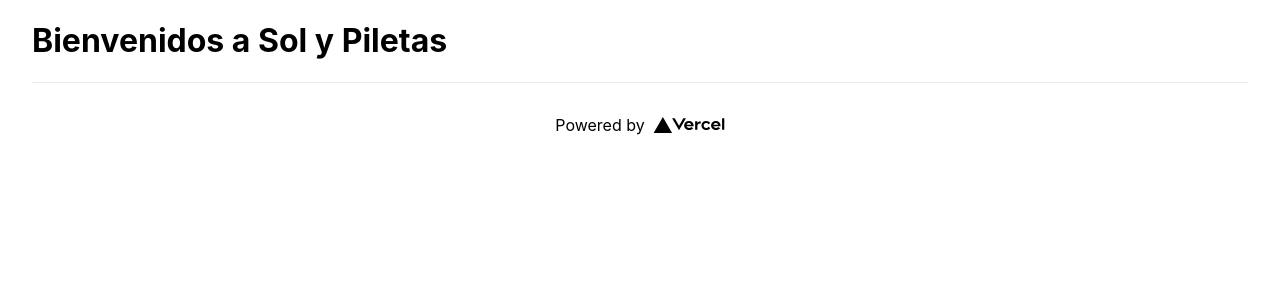
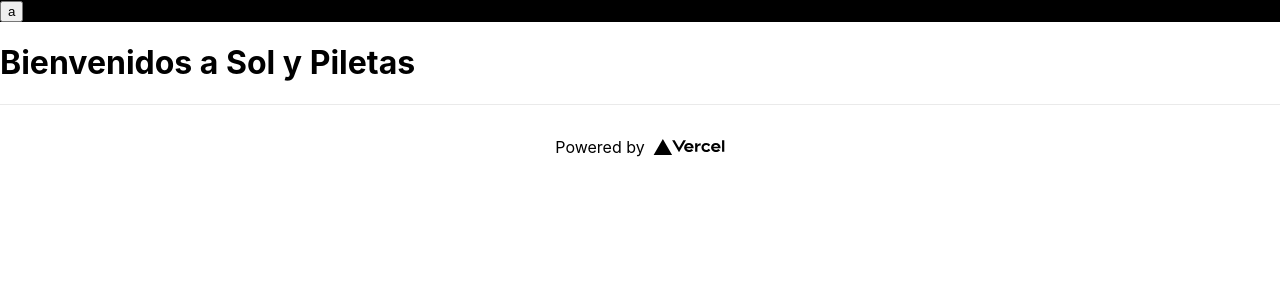
Before and after one commit to matiasfleitanico/imprendas, a Next.js app: page / in a window 1280 px wide. Shown: the top 300 px of the page. Built offline with nearby package versions, Linux system fonts and the light colour scheme.

Commit message:
se añadieron los componentes

```diff
--- a/pages/index.js
+++ b/pages/index.js
@@ -1,6 +1,7 @@
 import Head from 'next/head'
 import Image from 'next/image'
 import styles from '../styles/Home.module.css'
+import Header from '../public/componentes/presentacionales/header'
 
 export default function Home() {
   return (
@@ -9,6 +10,8 @@ export default function Home() {
         <title>Sol y Piletas</title>
         <link rel="icon" href="/favicon.ico" />
       </Head>
+      <Header/>
+
       <h1>
         Bienvenidos a Sol y Piletas
       </h1>
--- /dev/null
+++ b/public/componentes/presentacionales/header.js
@@ -0,0 +1,9 @@
+import styles from '../../../styles/Home.module.css'
+
+export default function Header() {
+    return (
+    <div className={styles.header}>
+        <button>a</button>
+    </div>
+    )
+  }
--- a/styles/Home.module.css
+++ b/styles/Home.module.css
@@ -1,5 +1,8 @@
-.container {
-  padding: 0 2rem;
+.header {
+  background-color: black;
+  width: 100%;
+  position: relative;
+  padding: 0;
 }
 
 .main {
```
